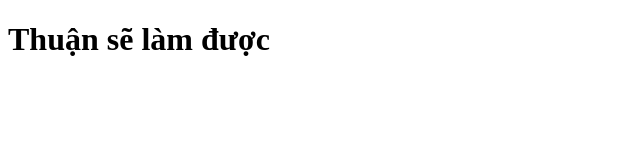
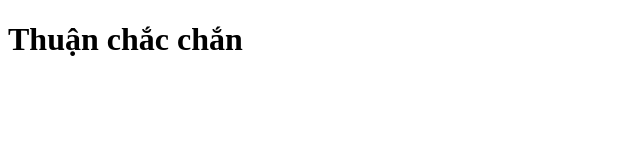
Before and after one commit to HuynhThuanIC/duanth3, a plain HTML site: page index.html in a window 1280 px wide. Shown: the whole page, without its empty margins (0-640 px from the left). Drawn offline with Linux system fonts and the light colour scheme.

Commit message:
1. Thuan chac chan

```diff
--- a/index.html
+++ b/index.html
@@ -6,6 +6,6 @@
     <title>Du an TH5</title>
   </head>
   <body>
-    <h1>Thuận sẽ làm được</h1>
+    <h1>Thuận chắc chắn</h1>
   </body>
 </html>
```
